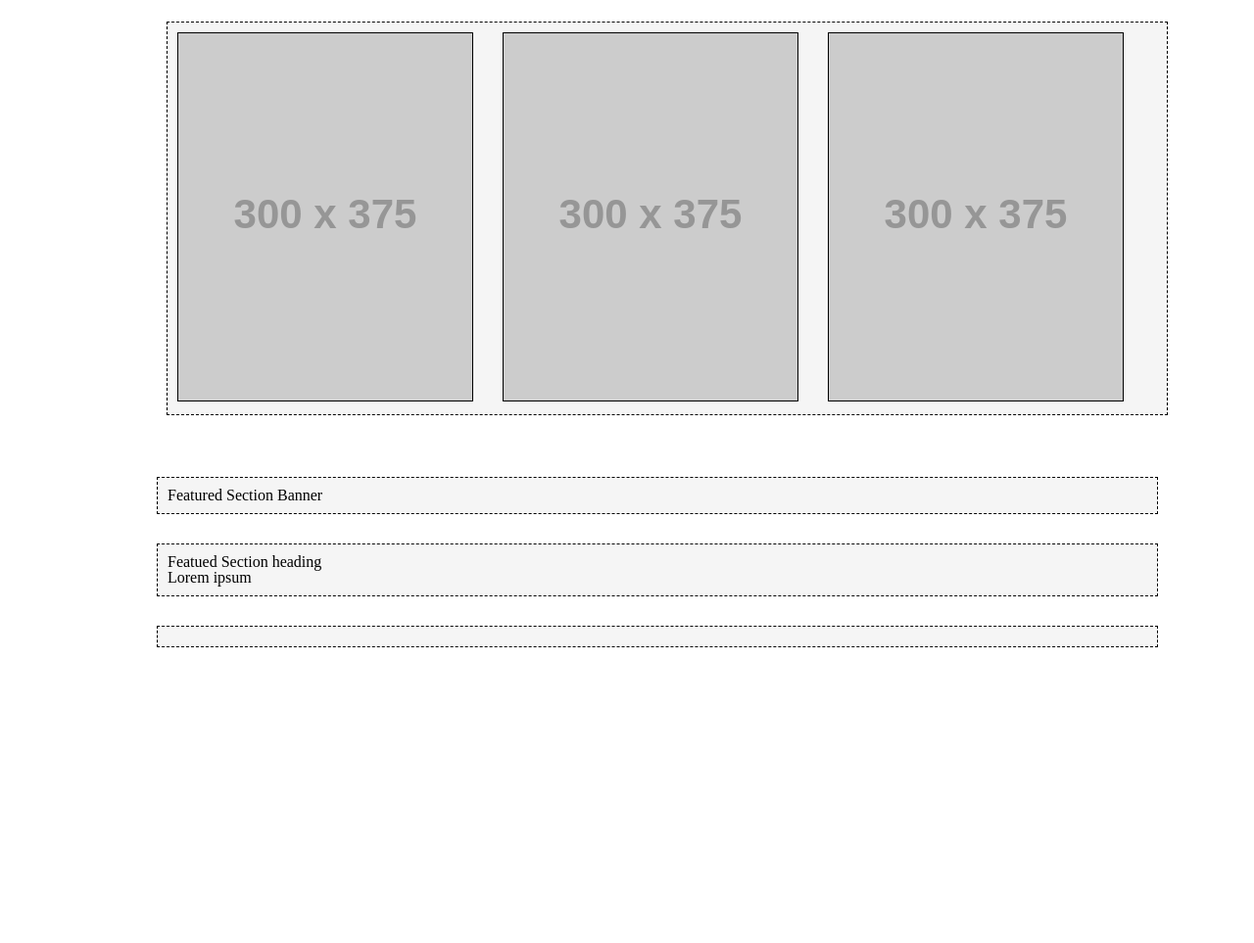
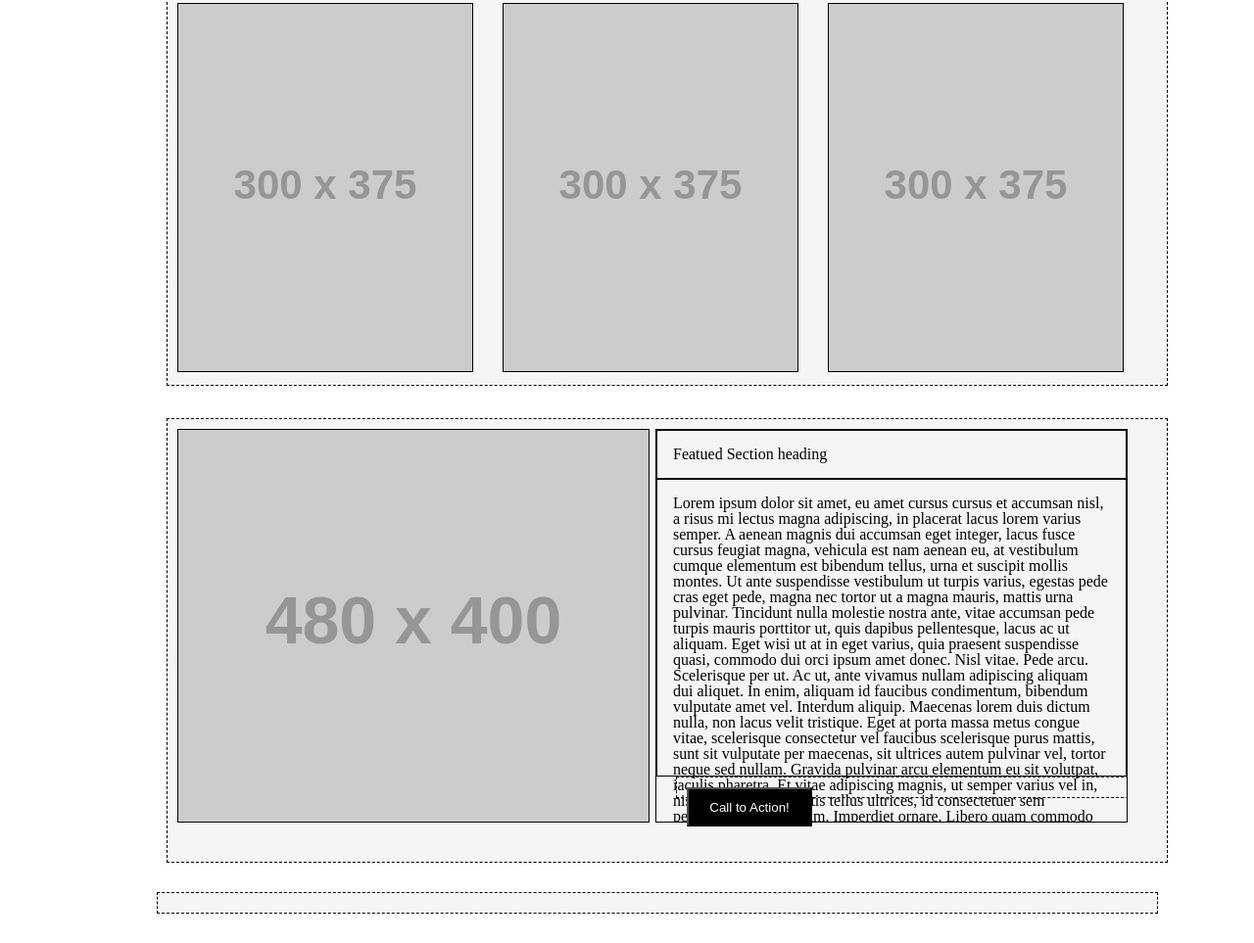
Before and after one commit to vijayetar/wireframe-exercise, a plain HTML site: page index.html in a window 1280 px wide. Shown: the part 656-1619 px from the top of the page at 98% size. Before the commit the page ends 1347 px from the top, so only its background shows below. Drawn offline with Linux system fonts and the light colour scheme; placeholder pictures from the web are drawn by us.

Commit message:
working on the text box and button:

```diff
--- a/index.html
+++ b/index.html
@@ -49,16 +49,26 @@
 
       </p>
     </section>
-    <section>
-      Featured Section Banner
-    </section>
     <section id="content">
-      <h3>
-      Featued Section heading
-      </h3>
-      <p>
-        Lorem ipsum
-      </p>
+      <img src="https://placehold.it/480x400/ddd" />
+
+      <article>
+        <h3>
+        Featued Section heading
+        </h3>
+        <p>
+            Lorem ipsum dolor sit amet, eu amet cursus cursus et accumsan nisl, a risus mi lectus magna adipiscing, in placerat lacus lorem varius semper. A aenean magnis dui accumsan eget integer, lacus fusce cursus feugiat magna, vehicula est nam aenean eu, at vestibulum cumque elementum est bibendum tellus, urna et suscipit mollis montes. Ut ante suspendisse vestibulum ut turpis varius, egestas pede cras eget pede, magna nec tortor ut a magna mauris, mattis urna pulvinar. Tincidunt nulla molestie nostra ante, vitae accumsan pede turpis mauris porttitor ut, quis dapibus pellentesque, lacus ac ut aliquam. Eget wisi ut at in eget varius, quia praesent suspendisse quasi, commodo dui orci ipsum amet donec. Nisl vitae. Pede arcu. Scelerisque per ut. Ac ut, ante vivamus nullam adipiscing aliquam dui aliquet. In enim, aliquam id faucibus condimentum, bibendum vulputate amet vel.
+
+            Interdum aliquip. Maecenas lorem duis dictum nulla, non lacus velit tristique. Eget at porta massa metus congue vitae, scelerisque consectetur vel faucibus scelerisque purus mattis, sunt sit vulputate per maecenas, sit ultrices autem pulvinar vel, tortor neque sed nullam. Gravida pulvinar arcu elementum eu sit volutpat, iaculis pharetra. Et vitae adipiscing magnis, ut semper varius vel in, nisl neque. Eros lobortis tellus ultrices, id consectetuer sem pellentesque nulla etiam.
+
+            Imperdiet ornare. Libero quam commodo per, vitae nam sit metus mattis donec, non a, felis quis nam rutrum sapien. Sit eros a parturient pellentesque, sed sapien justo, ligula facilisi. Sit vitae curabitur, eu corporis vestibulum urna pulvinar, et sed tincidunt dolor. Vestibulum luctus, euismod consequat sapien consequat, erat aliquet. Quis orci blandit nulla pede arcu, magnis vitae. Luctus purus risus sodales nulla dis, ut occaecati integer magnis. Elit justo id etiam wisi egestas, nam ac a id accumsan enim, eu ut, ligula euismod lectus, quis consequat praesent condimentum proin eget.
+
+            Nulla mattis cubilia earum erat nec, mauris eu mi vestibulum lectus ipsum donec, libero lectus sodales egestas suspendisse, aut elit pellentesque, culpa vulputate facilisis porttitor wisi. Justo ipsum pellentesque non ut duis lacus, maecenas convallis justo, class pretium, molestie vitae nec faucibus. Turpis nunc risus nibh, purus quam amet in id, rutrum vestibulum. Mauris ut amet felis, purus libero sed nam sed, dui mauris, aliquet risus vel in dignissim nec id. Condimentum tellus class vestibulum vitae aliquam vel, tristique ut, venenatis porttitor, urna lectus. Curabitur bibendum. Cras quis. Tempor tellus tellus, quis nonummy amet enim sollicitudin, elit non in montes id libero dapibus.
+        </p>
+        <div>
+          <button type="button">Call to Action!</button>
+        </div>
+      </article>
     </section>
   </main>
   <footer>
--- a/style.css
+++ b/style.css
@@ -8,7 +8,7 @@ div, section {
   width: 100%;
   background-color: whitesmoke;
   color:black;
-  margin: 30px 20px 30px 20px;
+  margin: 0px 20px 30px 20px;
   padding: 10px;
 }
 img {
@@ -24,6 +24,7 @@ li {
   text-align: center;
   width: 150px;
   height: 70px;
+  vertical-align: baseline;
 }
 
 .nav {
@@ -48,3 +49,30 @@ li {
 #subBanner1 {
   margin-left: 0px;
 }
+#content {
+  margin: 0px 30px 30px 30px;
+}
+article {
+  float: right;
+  width: 480px;
+  height: 400px;
+  margin: 0px 30px 30px 0px;
+  border: 1px solid black;
+  overflow: scroll;
+}
+article>h3, article>p {
+  padding: 1em;
+  border: 1px solid black;
+}
+article>p {
+  height: 270px;
+}
+button {
+  position: absolute;
+  float: left;
+  width: 10%;
+  height: 5%;
+  background-color: black;
+  color: white;
+  margin: 0px;
+}
```
